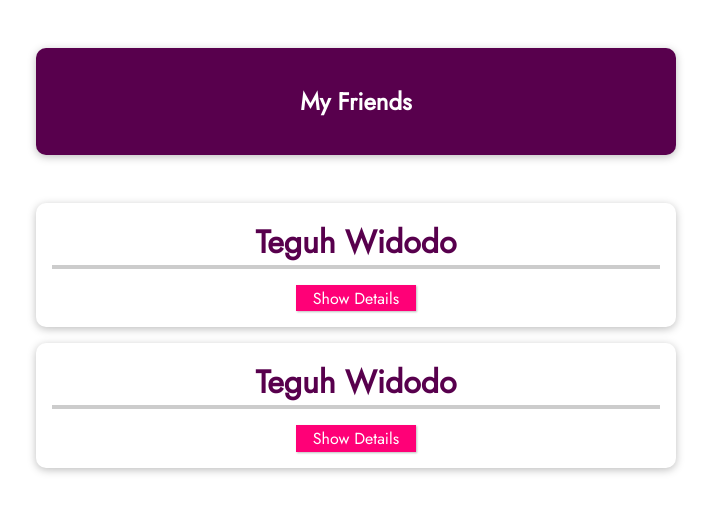
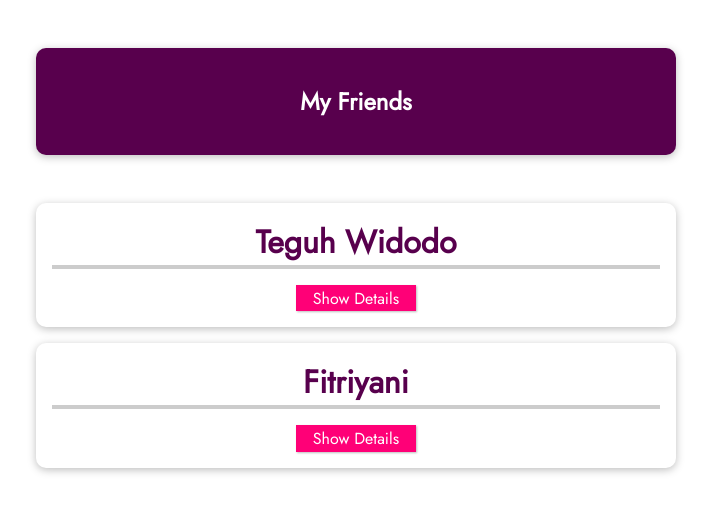
Before and after one commit to teguhwin8/vue-first-app, a Vue app: page / in a window 1280 px wide. Shown: the top 512 px of the page, without its empty margins (284-995 px from the left). Built offline with nearby package versions, Linux system fonts and the light colour scheme.

Commit message:
89. Introducing Props

```diff
--- a/src/App.vue
+++ b/src/App.vue
@@ -4,8 +4,16 @@
       <h1>My Friends</h1>
     </header>
     <ul>
-      <friend-contact></friend-contact>
-      <friend-contact></friend-contact>
+      <friend-contact
+        name="Teguh Widodo"
+        phone-number="085868474405"
+        email-address="teguhwin8@gmail.com"
+      ></friend-contact>
+      <friend-contact
+        name="Fitriyani"
+        phone-number="085726575909"
+        email-address="fyani2288@gmail.com"
+      ></friend-contact>
     </ul>
   </section>
 </template>
--- a/src/components/FriendContact.vue
+++ b/src/components/FriendContact.vue
@@ -1,13 +1,13 @@
 <template>
   <li>
-    <h2>{{ friend.name }}</h2>
+    <h2>{{ name }}</h2>
     <button @click="toggleDetails()">{{ detailsAreVisible ? 'Hide' : 'Show' }} Details</button>
     <ul v-if="detailsAreVisible">
       <li>
-        <strong>Phone: {{ friend.phone }}</strong>
+        <strong>Phone: {{ phoneNumber }}</strong>
       </li>
       <li>
-        <strong>Email: {{ friend.email }}</strong>
+        <strong>Email: {{ emailAddress }}</strong>
       </li>
     </ul>
   </li>
@@ -15,6 +15,11 @@
 
 <script>
 export default {
+  props: [
+    'name',
+    'phoneNumber',
+    'emailAddress'
+  ],
   data() {
     return {
       detailsAreVisible: false,
```
